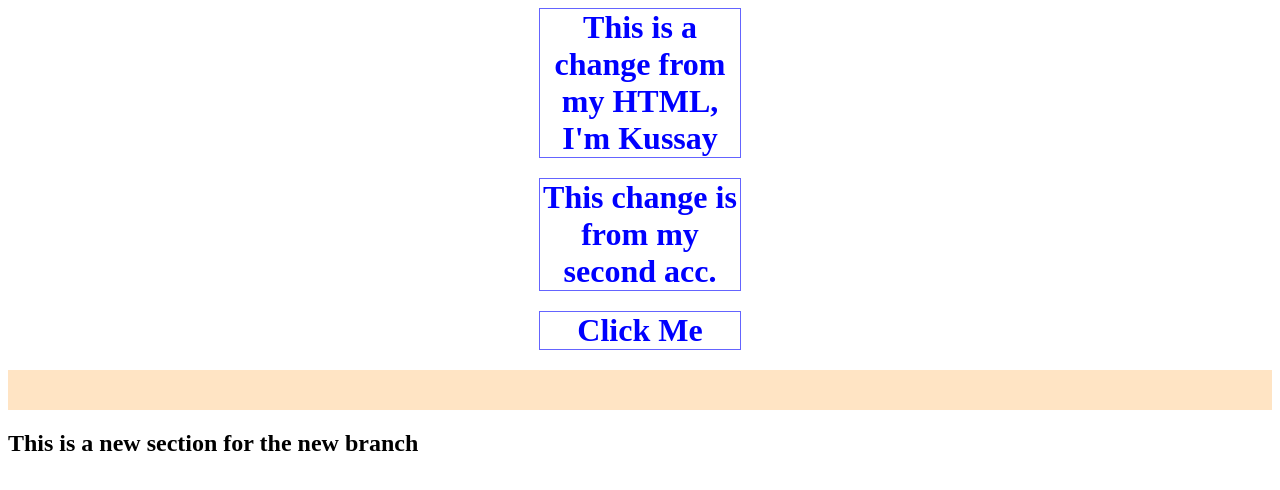
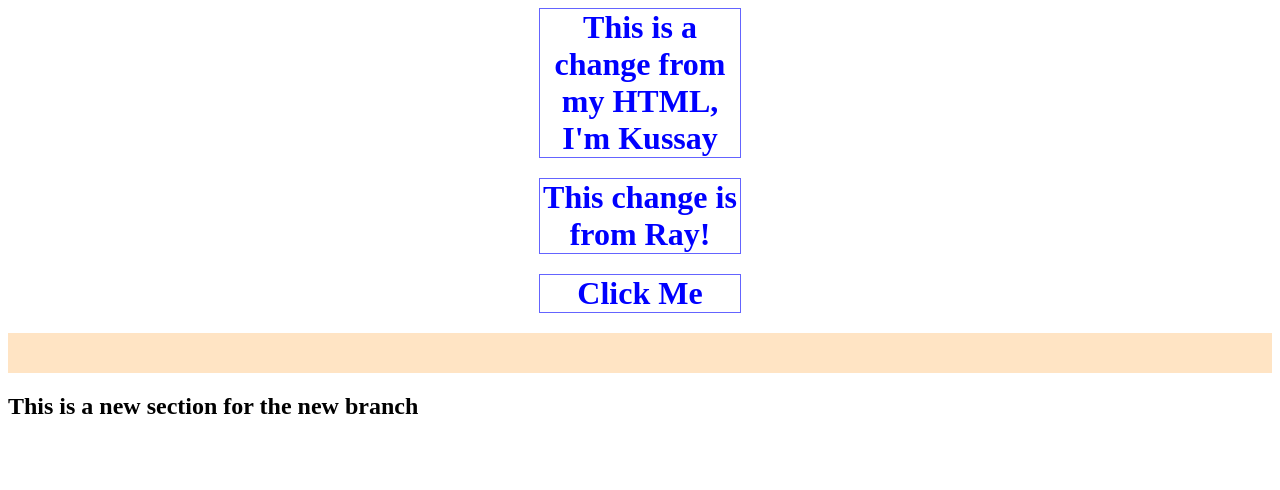
Before and after one commit to SawyerVann/V, a plain HTML site: page index.html in a window 1280 px wide. Drawn offline with Linux system fonts and the light colour scheme.

Commit message:
Update index.html

```diff
--- a/index.html
+++ b/index.html
@@ -5,7 +5,7 @@
 </head>
 <body>
     <h1> This is a change from my HTML, I'm Kussay </h1>
-    <h1> This change is from my second acc. </h1>
+    <h1> This change is from Ray! </h1>
     <h1 onclick="displayMessage();">Click Me</h1>
     <div id="message-box"></div>
 
```
